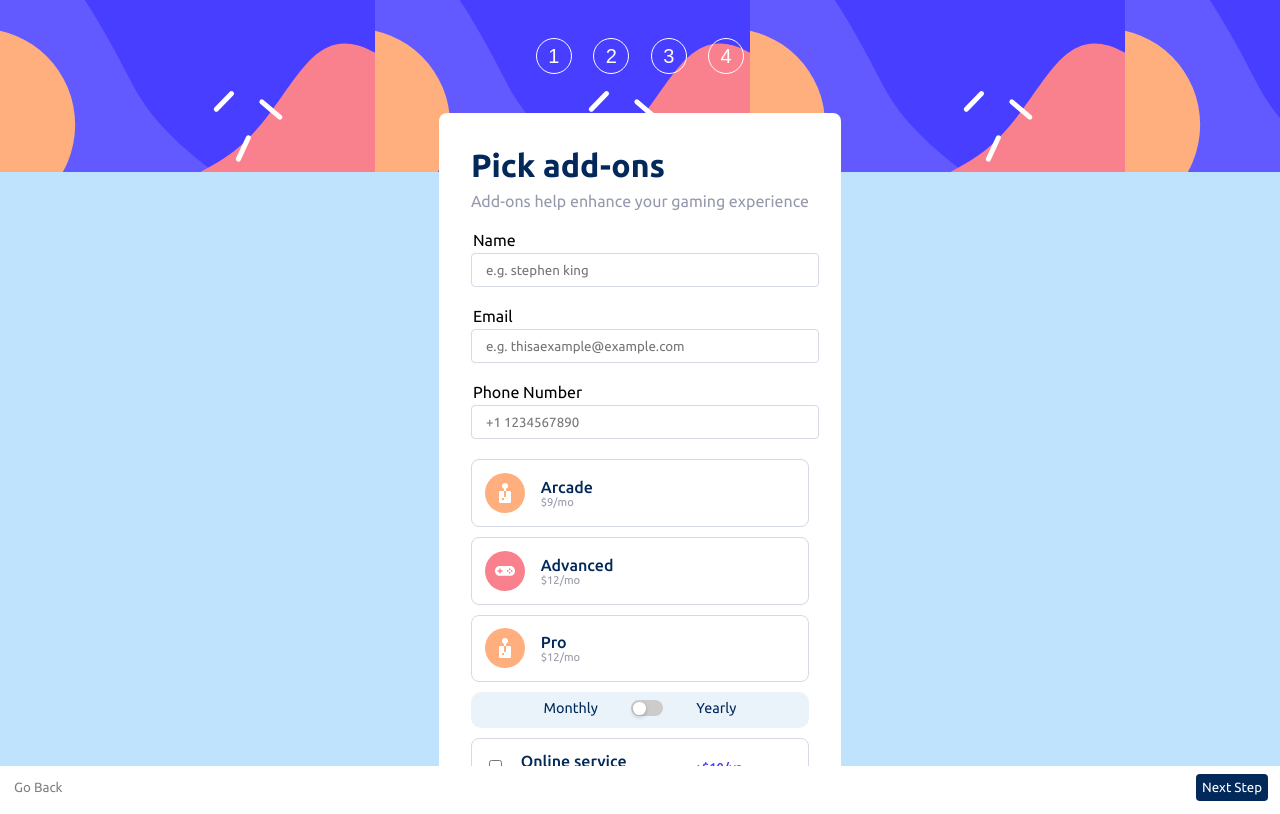
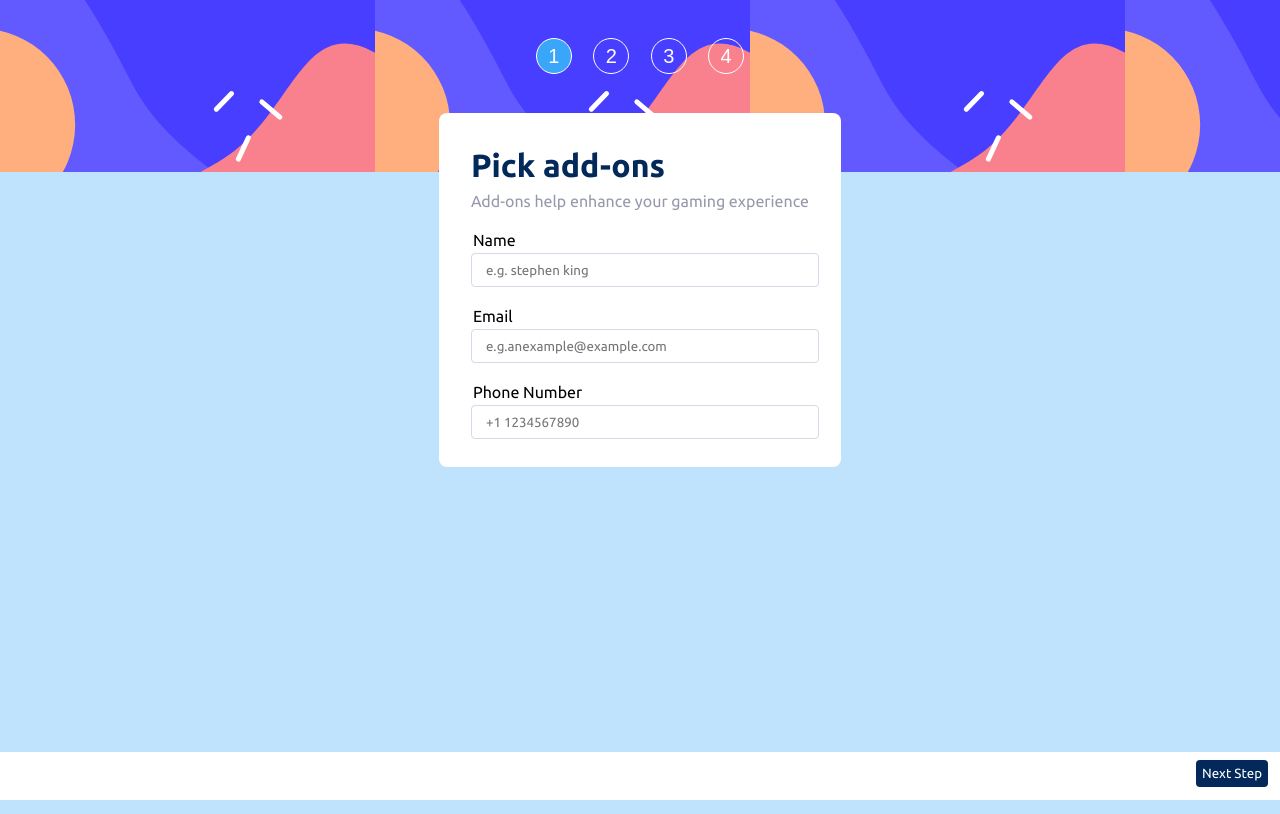
Before and after one commit to yaadevmohit/modern-form, a React (Vite) app: page / in a window 1280 px wide. Built offline with nearby package versions, Linux system fonts and the light colour scheme.

Commit message:
add button interactivity

```diff
--- a/src/App.css
+++ b/src/App.css
@@ -33,6 +33,11 @@
   cursor: pointer;
 }
 
+.active {
+  background-color: hsl(206, 94%, 60%);
+}
+
+
 .main-form {
   background: white;
   margin-left: 0.8rem;
@@ -64,13 +69,17 @@
   right: 4px;
 }
 
-.backwardButton {
+.backward-button {
   border: none;
   background-color: transparent;
   color: gray;
   font-family: "Ubuntu-Regular";
   margin: 0.5rem;
   padding: 6px;
+}
+
+.hide-btn {
+  display: none;
 }
 
 /* Step header component */
--- a/src/App.jsx
+++ b/src/App.jsx
@@ -7,42 +7,34 @@ import './index.css'
 import './App.css'
 import StepThree from './StepThree'
 
-
-const colors = {
-  white: "hsl(0, 0%, 100%)"
-}
-
-
 const App = () =>  {
-
-  const styles = {
-    mainForm: {
-      background: colors.white,
-      marginLeft: "0.8rem",
-      marginRight: '0.8rem',
-      padding: "0.5rem 2rem",
-      borderRadius: "8px",
-    },
-
-
+  const [step, setStep] = useState(1)
+  function handleClick(e) {
+    if (e.target.value == "back-btn" && step > 1) {
+      setStep(step - 1)
+    }
+    else if (e.target.value == 'fwd-btn' && step <= 4){
+    setStep(step + 1)
+    }
+    else {
+      setStep(e.target.value)
+    }
   }
 
   return (
     <>
       <div className='form-container'>
         <div  className='form-step-container'>
-          <button className="form-step" onClick={() => alert("step one clicked")}>1</button>
-          <button className="form-step" >2</button>
-          <button className="form-step" >3</button>
-          <button className="form-step" >4</button>
+          <button className={step === 1 ? "form-step active" : "form-step"}>1</button>
+          <button className={step === 2 ? "form-step active" : "form-step"}>2</button>
+          <button className={step === 3 ? "form-step active" : "form-step"}>3</button>
+          <button className={step === 4 ? "form-step active" : "form-step"}>4</button>
         </div>
         <form className='main-form'>
           <StepInfo heading="Pick add-ons" about="Add-ons help enhance your gaming experience"/>
-          <StepOne />
-          <StepTwo />
-          <StepThree />
+          {step == 1 ? <StepOne /> : step == 2 ? <StepTwo /> : <StepThree/>}
         </form>
-        <Footer />
+        {step <= 4 && <Footer handleClick={handleClick} step={step}/>}
       </div>
 
     </>
--- a/src/Footer.jsx
+++ b/src/Footer.jsx
@@ -1,10 +1,11 @@
-const Footer = () => {
+const Footer = ({handleClick, step}) => {
     return (
         <>
             <div className='footerButtons'>
-                <button className='backwardButton'>Go Back</button>
-                <button className='forwardButton'>Next Step</button>
+                <button className={step > 1 ? 'backward-button' : 'hide-btn'} onClick={e => handleClick(e)} value="back-btn">Go Back</button>
+                <button className='forwardButton' onClick={handleClick} value="fwd-btn">Next Step</button>
             </div>
+
         </>
     )
 }
--- a/src/InputField.jsx
+++ b/src/InputField.jsx
@@ -4,7 +4,7 @@ const InputField = ({name, id, type, placeholder}) => {
     return (
         <div className='form-field'>
             <legend for={id}>{name}</legend>
-            <input type={type} id={id} name={id} placeholder={placeholder} className='form-input'/>
+            <input type={type} id={id} name={id} placeholder={placeholder} className='form-input' />
         </div>
     )
 }
--- a/src/StepOne.jsx
+++ b/src/StepOne.jsx
@@ -6,7 +6,7 @@ const StepOne = () => {
   return (
     <>
         <InputField name="Name" id="name" type="text" placeholder="e.g. stephen king"/>
-        <InputField name="Email" id="email" type="mail" placeholder="e.g. thisaexample@example.com" />
+        <InputField name="Email" id="email" type="mail" placeholder="e.g.anexample@example.com" />
         <InputField name="Phone Number" id="phone" type="tel" placeholder="+1 1234567890" />
     </>
   )
--- a/src/StepThree.jsx
+++ b/src/StepThree.jsx
@@ -3,6 +3,12 @@ import Option from './Option'
 const StepThree = () => {
     return(
         <>
+            <Option type="checkbox" inputName="Online service" nameDetail="Access to multiplayer games">
+                <span>+$10/yr</span>
+            </Option>
+            <Option type="checkbox" inputName="Online service" nameDetail="Access to multiplayer games">
+                <span>+$10/yr</span>
+            </Option>
             <Option type="checkbox" inputName="Online service" nameDetail="Access to multiplayer games">
                 <span>+$10/yr</span>
             </Option>
```
